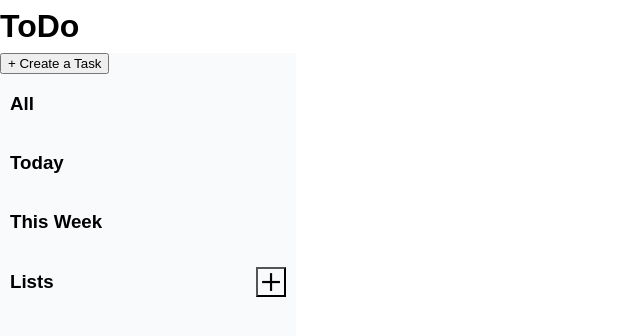
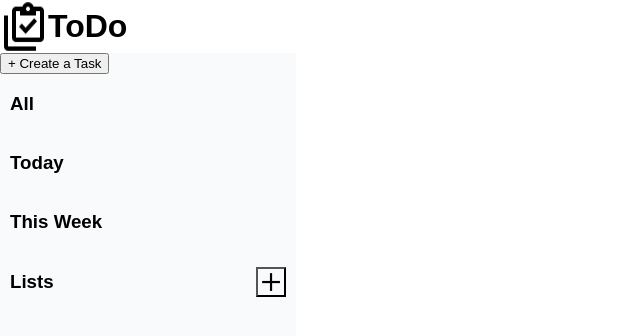
Before and after one commit to tbarinka/ToDoList, a website with bundled scripts: page dist/index.html in a window 1280 px wide. Shown: the whole page, without its empty margins (0-640 px from the left). Built offline with nearby package versions, Linux system fonts and the light colour scheme.

Commit message:
add icon to header

```diff
--- a/src/headerDOM.js
+++ b/src/headerDOM.js
@@ -1,5 +1,5 @@
 import './style.css';
-//import checklist from './images/clipboard-check-multiple-outline.png'
+import checklist from './images/clipboard-check-multiple-outline.png'
 
 function loadHeader() {
     const header = document.createElement('div');
@@ -14,7 +14,7 @@ function leftHeaderContent() {
     const h = document.createElement('h1');
         h.classList.add("toDo")
         h.textContent = "ToDo"
-    //left.appendChild(headerIcon())
+    left.appendChild(headerIcon())
     left.appendChild(h);
     return left
 }
--- a/src/style.css
+++ b/src/style.css
@@ -9,6 +9,9 @@ html, body {
     height: 10px;
     display: flex;
     align-items: center;
+}
+.leftHeaderContent {
+    display: flex;
 }
 #content {
     display: flex;
```
Also changed, not shown: dist/47162542c890210f6559.png (added), dist/bundle.js, src/images/clipboard-check-multiple-outline.png (added).
